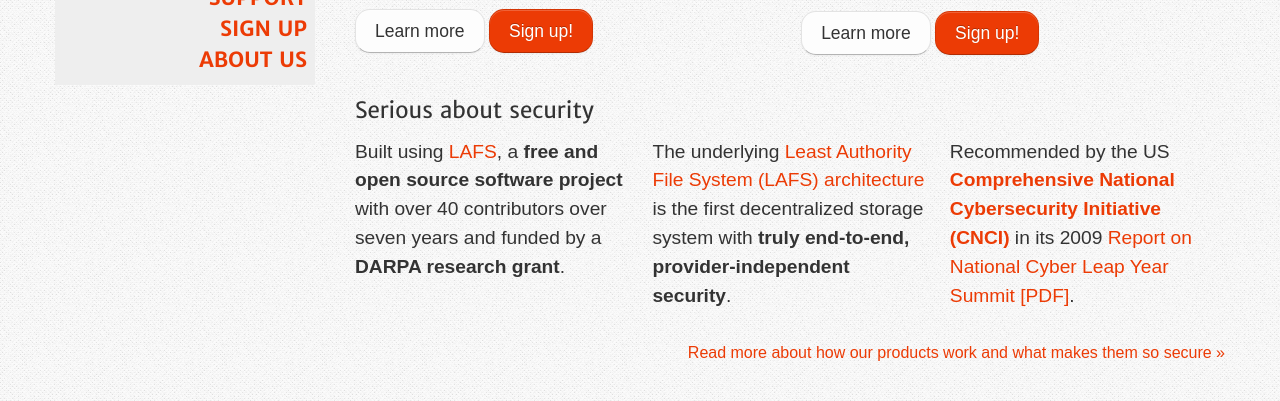
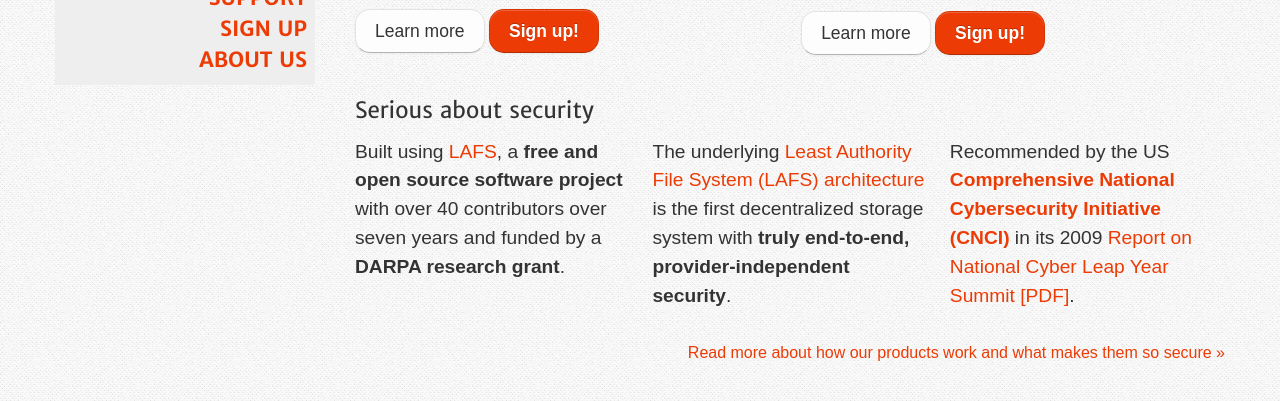
Before and after one commit to LeastAuthority/leastauthority.com, a Python web app: template lae_site/templates/index.html in a window 1280 px wide. Shown: the part 342-743 px from the top of the page. Run offline with Jinja, Linux system fonts and the light colour scheme; the template is opened without the code that fills it, so the values that code supplies are empty; some web fonts are replaced.

Commit message:
fixed button text color, alignment issues

```diff
--- a/content/static/css/style.css
+++ b/content/static/css/style.css
@@ -224,14 +224,29 @@
     line-height: 1.5em;
 }
 /*
- * Signup page
+ * Signup pages
  */
 
- .signup-button a {
-    font-family: 'Merriweather Sans', Helvetica, sans-serif;
+ a.signup-button {
     font-weight: 700;
     color: white;
  }
+
+.btn {
+    border-radius: 15px;
+    background: #fdfdfd;
+    margin-bottom: 10px;
+}
+
+.btn-danger {
+    background: #ec3b05;
+}
+
+.form-inline .btn {
+    margin-bottom: 0;
+}
+
+ /*  *  */
 
 .help-text {
     font-size: .9em;
@@ -320,16 +335,6 @@
     font-size: 1.8em;
 }
 
-.btn {
-    border-radius: 15px;
-    background: #fdfdfd;
-    margin-bottom: 10px;
-}
-
-.btn-danger {
-    background: #ec3b05;
-}
-
 .quickfacts {
     font-size: 1.2em;
 }
--- a/lae_site/templates/index.html
+++ b/lae_site/templates/index.html
@@ -8,16 +8,16 @@
         <div class="product-image-left"><a href="/products/least_authority_backup/"><img src="http://placekitten.com/200/200" align="left" class="img-rounded"></a></div>
         <p>Least Authority Backup is an <strong>off-site backup system</strong> for security-conscious individuals and businesses. Encryption, integrity checks, and duplication make sure that your data is safe and confidential.</p>
         <div class="clearer"></div>
-        <a href="/products/least_authority_backup/" class="btn btn-caution btn-large">Learn more</a>
-        <a href="https://leastauthority.com/queries/backup/" class="btn btn-danger btn-large">Sign up!</a>
+        <a href="/products/least_authority_backup/" class="btn btn-large">Learn more</a>
+        <a href="https://leastauthority.com/queries/backup/" class="btn btn-danger btn-large signup-button">Sign up!</a>
     </div>
     <div class="span6">
         <h3><a href="/products/s4/">S4</a></h3>
         <div class="product-image-left"><a href="/products/s4/"><img src="http://placekitten.com/200/200" align="left" class="img-rounded"></a></div>
         <p>Simple Secure Storage Service (S4) is a <strong>secure cloud storage solution</strong> for application developers. It enables you to take advantage of the flexibility and scalability of cloud storage providers without enabling those companies or their partners to read your data.</p>
         <div class="clearer"></div>
-        <a href="/products/s4/" class="btn btn-caution btn-large">Learn more</a>
-        <a href="https://leastauthority.com/queries/s4/" class="btn btn-danger btn-large">Sign up!</a>
+        <a href="/products/s4/" class="btn btn-large">Learn more</a>
+        <a href="https://leastauthority.com/queries/s4/" class="btn btn-danger btn-large signup-button">Sign up!</a>
     </div>
 </div>
 <br>
@@ -66,7 +66,7 @@
         <p>Blurb about the product.</p>
         <div class="clearer"></div>
         <a href="/products/" class="btn btn-caution btn-large">Learn more</a>
-        <a href="https://leastauthority.com/queries/raic/" class="btn btn-danger btn-large">Sign up for alpha testing</a>
+        <a href="https://leastauthority.com/queries/raic/" class="btn btn-danger btn-large signup-button">Sign up for alpha testing</a>
     </div>
     <div class="span6">
         <h3><a href="/products/">Magic Folder -- Casual file syncing</a></h3>
@@ -74,7 +74,7 @@
         <p>Blurb about the product.</p>
         <div class="clearer"></div>
         <a href="/products/" class="btn btn-caution btn-large">Learn more</a>
-        <a href="https://leastauthority.com/queries/magicfolder/" class="btn btn-danger btn-large">Sign up for alpha testing</a>
+        <a href="https://leastauthority.com/queries/magicfolder/" class="btn btn-danger btn-large signup-button">Sign up for alpha testing</a>
     </div>
 </div>
 {% endblock %}
```
